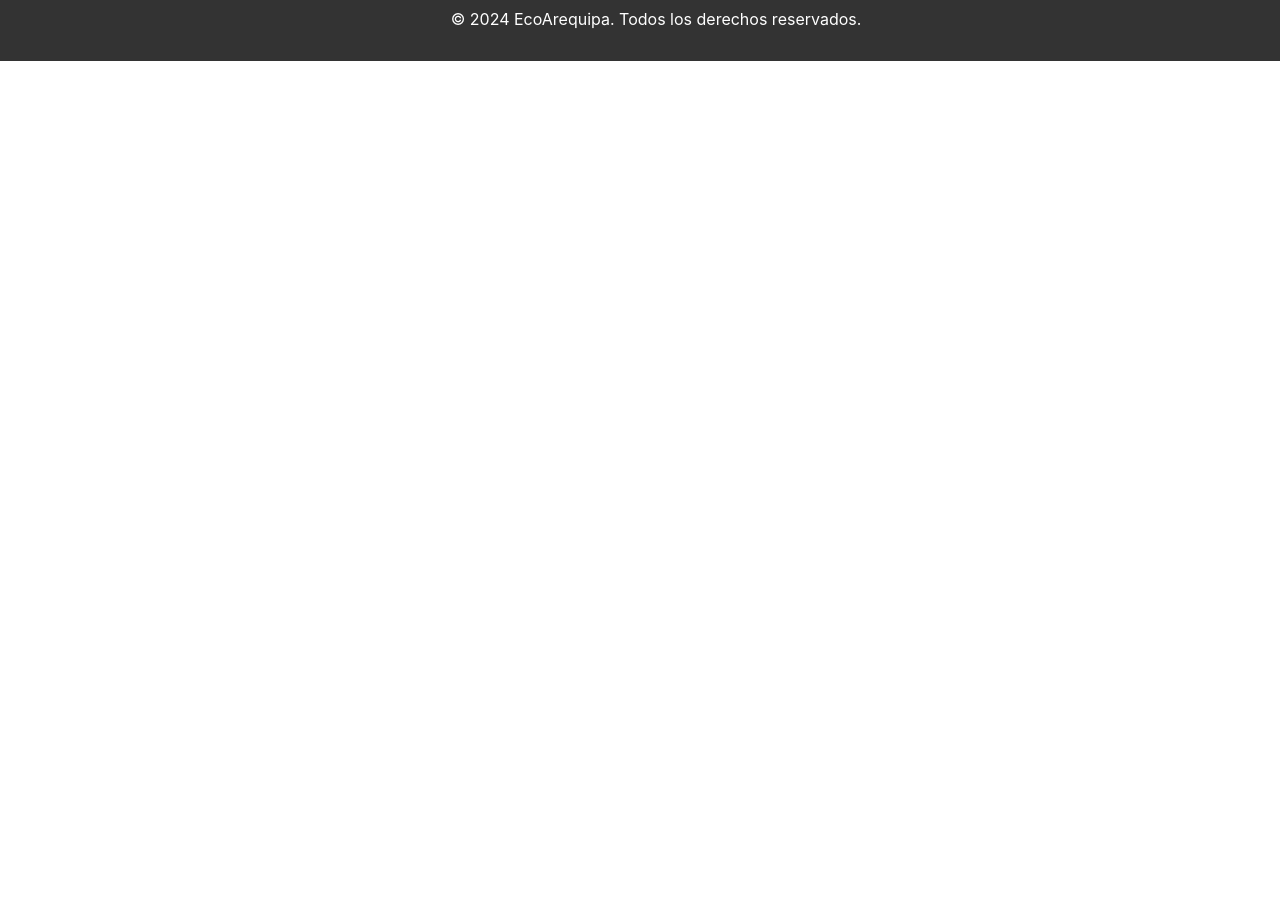
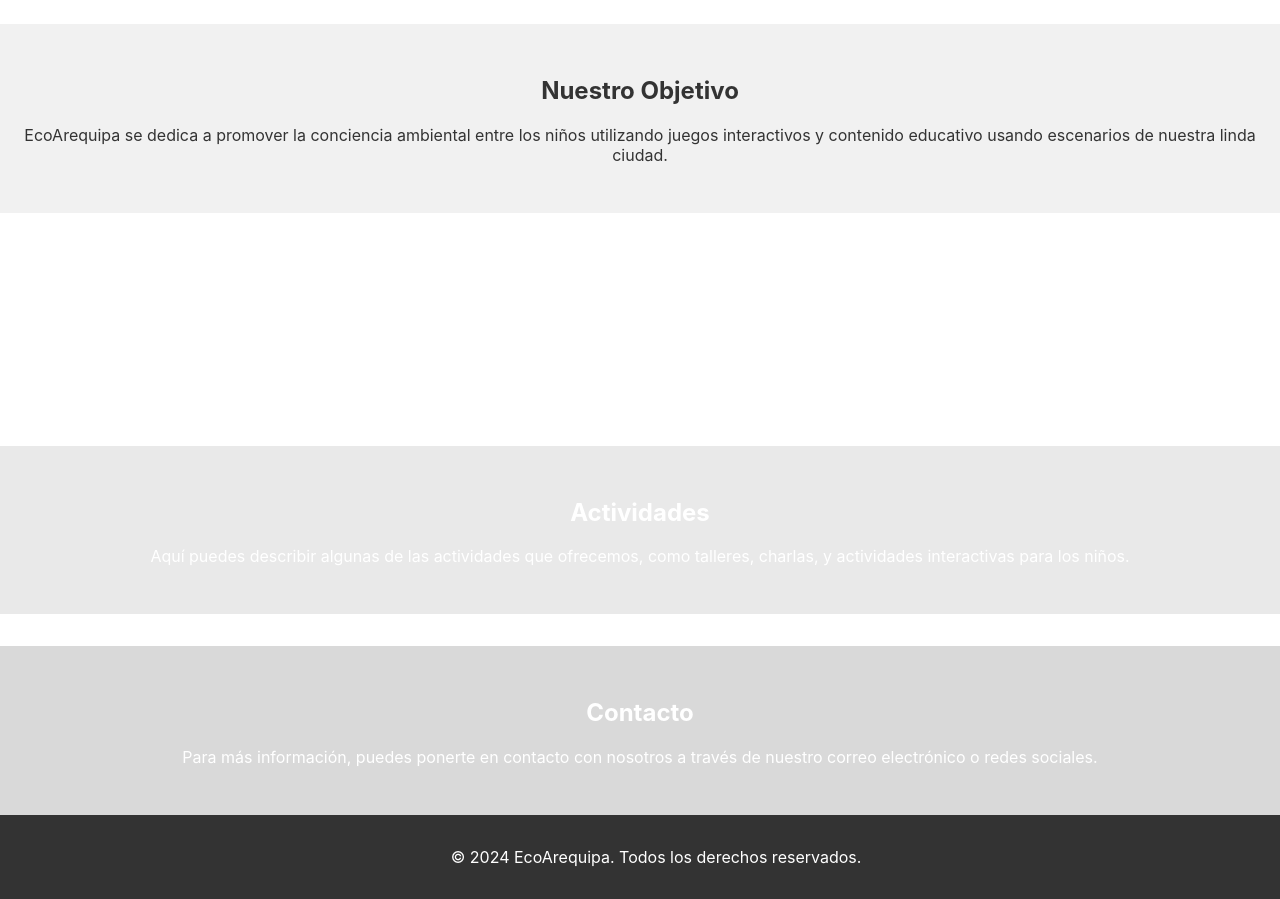
Before and after one commit to EddieCodder/EcoArequipa, a React (Create React App) app in the folder ecoarequipa/: page / in a window 1280 px wide. Shown: the part 900-1799 px from the top of the page. Before the commit the page ends 961 px from the top, so only its background shows below. Built offline with nearby package versions, Linux system fonts and the light colour scheme.

Commit message:
Corrigiendo el footer

```diff
--- a/ecoarequipa/src/pages/inicio.js
+++ b/ecoarequipa/src/pages/inicio.js
@@ -13,6 +13,26 @@ const Inicio = () => {
       <section className="objective-section">
         <div className="objective-content">
           <h1>Nuestro Objetivo</h1>
+          <p>EcoArequipa se dedica a promover la conciencia ambiental entre los niños utilizando juegos interactivos y contenido educativo usando escenarios de nuestra linda ciudad.</p>
+        </div>
+      </section>
+      <section className="content-section">
+        <div className="content">
+          <h2>Más Información</h2>
+          <p>En esta sección, puedes agregar más detalles sobre tu proyecto, eventos próximos, noticias relevantes, o cualquier otra información que desees destacar.</p>
+        </div>
+      </section>
+      <section className="activities-section">
+        <div className="activities">
+          <h2>Actividades</h2>
+          <p>Aquí puedes describir algunas de las actividades que ofrecemos, como talleres, charlas, y actividades interactivas para los niños.</p>
+        </div>
+      </section>
+      <section className="contact-section">
+        <div className="contact">
+          <h2>Contacto</h2>
+          <p>Para más información, puedes ponerte en contacto con nosotros a través de nuestro correo electrónico o redes sociales.</p>
+
         </div>
       </section>
     </div>
--- a/ecoarequipa/src/styles.css
+++ b/ecoarequipa/src/styles.css
@@ -6,8 +6,15 @@ body {
   font-family: -apple-system, BlinkMacSystemFont, 'Segoe UI', 'Roboto', 'Oxygen', 'Ubuntu', 'Cantarell', 'Fira Sans', 'Droid Sans', 'Helvetica Neue', sans-serif;
   -webkit-font-smoothing: antialiased;
   -moz-osx-font-smoothing: grayscale;
-  position: relative; /* Asegura que el body tenga posición relativa */
+  display: flex;
+  flex-direction: column;
   min-height: 100vh; /* Mínimo alto del body para ocupar toda la pantalla */
+}
+
+#root {
+  display: flex;
+  flex-direction: column;
+  flex-grow: 1;
 }
 
 code {
@@ -17,6 +24,9 @@ code {
 /* Estilos para App */
 .App {
   text-align: center;
+  display: flex;
+  flex-direction: column;
+  flex-grow: 1;
 }
 
 /* Estilos para Header */
@@ -74,6 +84,7 @@ code {
 /* Estilos para Main */
 .main {
   padding: 2rem;
+  flex-grow: 1;
 }
 
 .main .hero {
@@ -97,18 +108,14 @@ code {
   color: #fff;
   text-align: center;
   padding: 1rem;
-  position: absolute; /* Posición absoluta para fijar en la parte inferior */
-  bottom: 0;
   width: 100%;
+  margin-top: auto; /* Asegura que el footer esté al final del contenedor flex */
 }
 
 /* Estilos específicos para la página de inicio */
 .inicio {
-  /* Elimina el fondo de toda la página */
-  background: none;
-
-  /* Establece un tamaño mínimo para evitar que el contenido se solape */
-  min-height: 100vh;
+  background: none; /* Elimina el fondo de toda la página */
+  min-height: 100vh; /* Establece un tamaño mínimo para evitar que el contenido se solape */
   display: flex;
   flex-direction: column;
   justify-content: center;
@@ -145,7 +152,6 @@ code {
   font-family: 'Arial', sans-serif; /* Cambia la fuente del texto */
 }
 
-/*
 .inicio .objective-section {
   width: 100%;
   padding: 2rem;
@@ -155,7 +161,27 @@ code {
   text-align: center;
   color: #333;
 }
-*/
+
+.inicio .content-section,
+.inicio .activities-section,
+.inicio .contact-section {
+  width: 100%; /* Ocupa todo el ancho disponible */
+  padding: 2rem;
+  margin-top: 2rem; /* Ajusta el margen superior según sea necesario */
+  text-align: center;
+}
+
+.inicio .content-section {
+  background-color: #fff; /* Color de fondo para la sección de contenido */
+}
+
+.inicio .activities-section {
+  background-color: #e9e9e9; /* Color de fondo para la sección de actividades */
+}
+
+.inicio .contact-section {
+  background-color: #d9d9d9; /* Color de fondo para la sección de contacto */
+}
 
 /* Estilo 1 para juegos
 .juegos {
@@ -178,6 +204,7 @@ code {
   display: block;
 }
 */
+
 /* Estilo 2 para juegos
 .juegos {
   padding: 20px;
```
